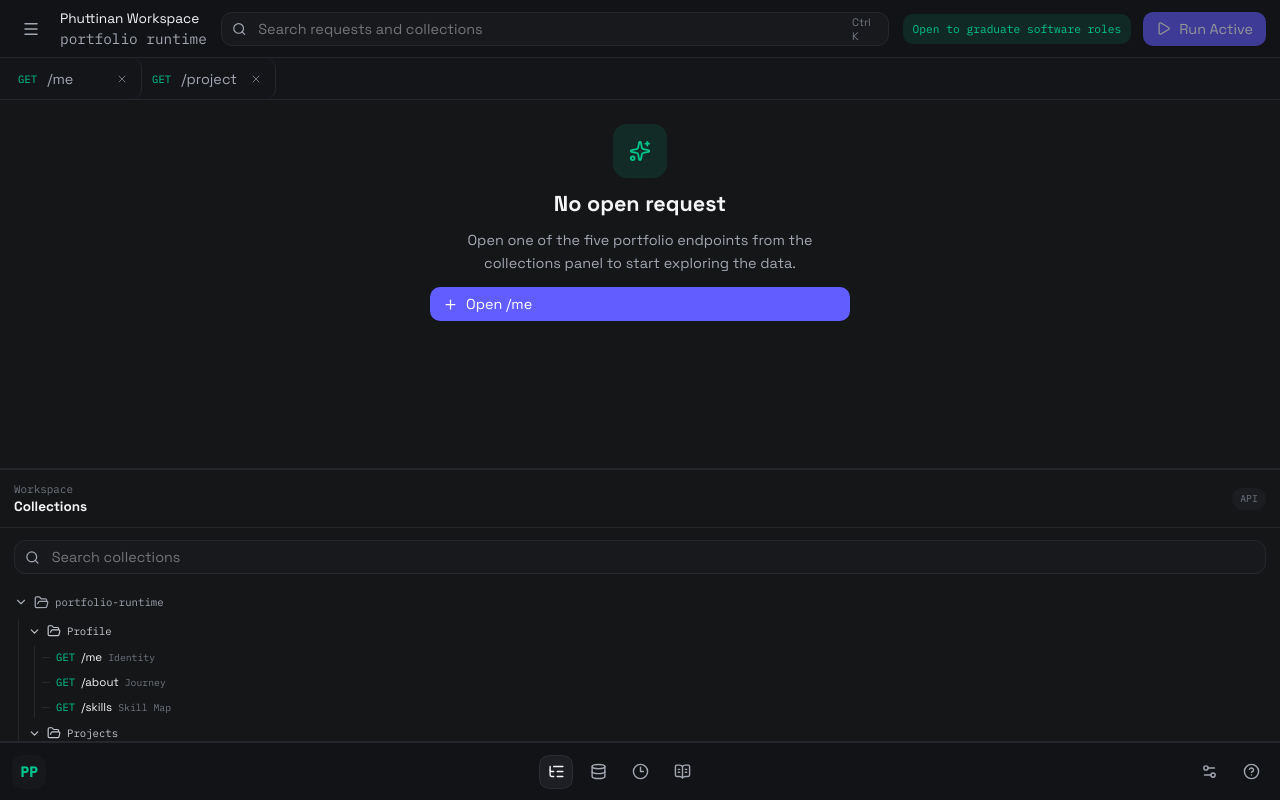
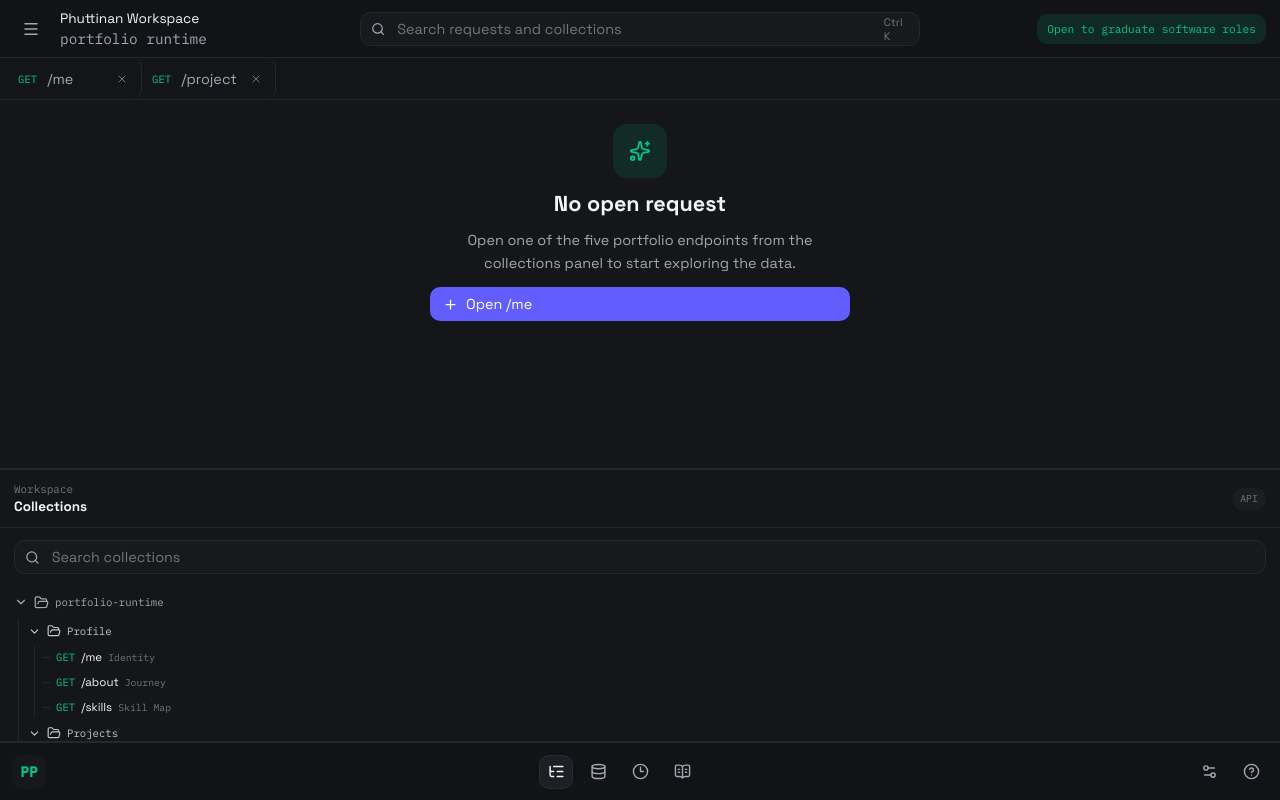
Before and after one commit to GodeFvt/personal-portfolio, a React (Vite) app: page / in a window 1280 px wide. Built offline with nearby package versions, Linux system fonts and the light colour scheme.

Commit message:
refactor: simplify WorkspaceTopbar props and enhance layout responsiveness

```diff
--- a/src/components/AppShell.tsx
+++ b/src/components/AppShell.tsx
@@ -193,9 +193,7 @@ export default function AppShell() {
           <WorkspaceTopbar
             query={query}
             status={identity.status}
-            canRun={Boolean(activeEndpoint)}
             onQueryChange={setQuery}
-            onRunActive={triggerRequest}
             onToggleCollections={handleToggleCollections}
           />
 
--- a/src/components/WorkspaceTopbar.tsx
+++ b/src/components/WorkspaceTopbar.tsx
@@ -1,20 +1,16 @@
-import { Menu, Play, Search } from "lucide-react";
+import { Menu, Search } from 'lucide-react';
 
 interface WorkspaceTopbarProps {
   query: string;
   status: string;
-  canRun: boolean;
   onQueryChange: (value: string) => void;
-  onRunActive: () => void;
   onToggleCollections: () => void;
 }
 
 export default function WorkspaceTopbar({
   query,
   status,
-  canRun,
   onQueryChange,
-  onRunActive,
   onToggleCollections,
 }: WorkspaceTopbarProps) {
   return (
@@ -24,8 +20,7 @@ export default function WorkspaceTopbar({
           type="button"
           className="topbar-icon-button"
           onClick={onToggleCollections}
-          aria-label="Toggle collections panel"
-        >
+          aria-label="Toggle collections panel">
           <Menu size={18} />
         </button>
 
@@ -49,15 +44,6 @@ export default function WorkspaceTopbar({
 
       <div className="workspace-topbar__right">
         <span className="live-pill">{status}</span>
-        <button
-          type="button"
-          className="solid-button"
-          onClick={onRunActive}
-          disabled={!canRun}
-        >
-          <Play size={15} />
-          <span>Run Active</span>
-        </button>
       </div>
     </header>
   );
--- a/src/style.css
+++ b/src/style.css
@@ -171,7 +171,7 @@ a {
 
 .workspace-topbar {
   display: grid;
-  grid-template-columns: auto minmax(260px, 1fr) auto;
+  grid-template-columns: minmax(0, 1fr) minmax(320px, 560px) minmax(0, 1fr);
   align-items: center;
   gap: 14px;
   padding: 0 14px;
@@ -194,6 +194,15 @@ a {
 .workspace-brand {
   display: grid;
   gap: 2px;
+}
+
+.workspace-topbar__left {
+  justify-self: start;
+}
+
+.workspace-topbar__right {
+  justify-self: end;
+  justify-content: flex-end;
 }
 
 .workspace-brand__name {
@@ -239,6 +248,11 @@ a {
   border-radius: 11px;
   background: #18191d;
   color: var(--text-soft);
+}
+
+.workspace-topbar .command-bar {
+  width: 100%;
+  justify-self: center;
 }
 
 .command-bar input,
@@ -1064,6 +1078,10 @@ a {
     padding: 12px;
   }
 
+  .workspace-topbar .command-bar {
+    width: min(100%, 620px);
+  }
+
   .workspace-topbar__right {
     justify-content: space-between;
   }
```
